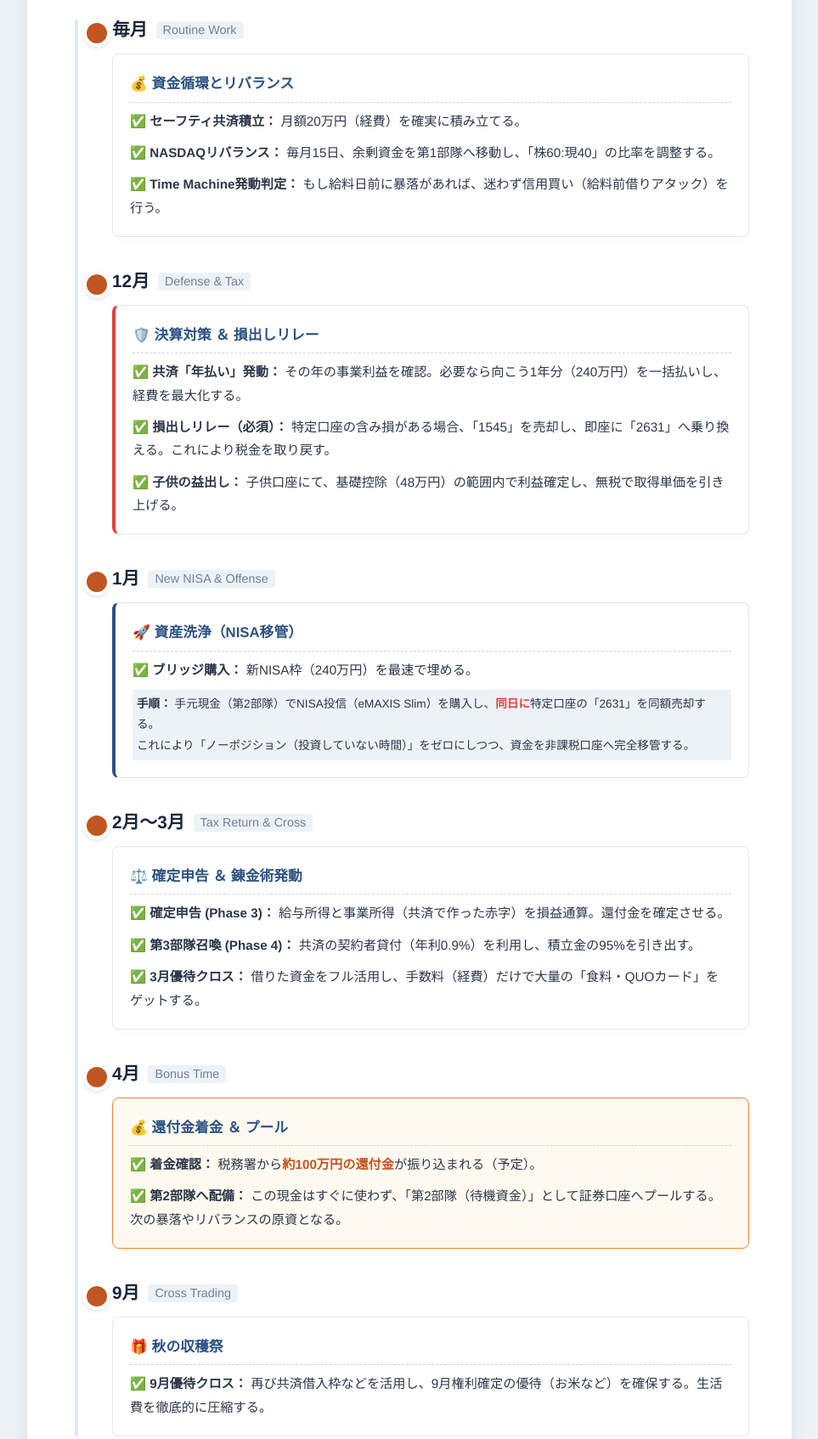
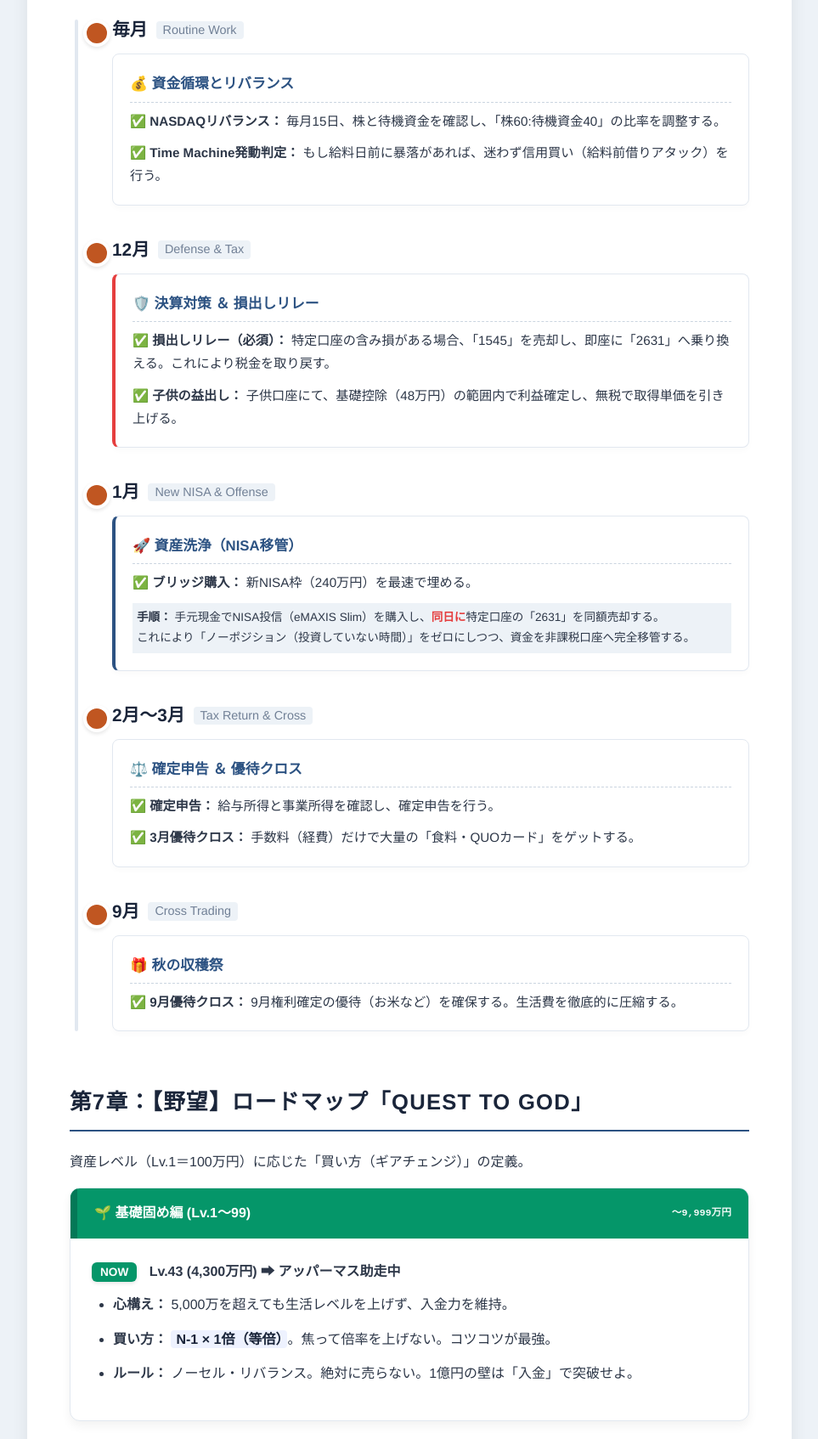
Before and after one commit to Nyanko-investor/nyanko-portal, a plain HTML site: page roadmap.html in a window 1280 px wide. Shown: the part 600-2294 px from the top of the page at 85% size, without its empty margins (158-1121 px from the left). Drawn offline with Linux system fonts and the light colour scheme.

```diff
--- a/roadmap.html
+++ b/roadmap.html
@@ -297,10 +297,7 @@
                     <div class="action-box">
                         <span class="action-title">💰 資金循環とリバランス</span>
                         <div class="action-detail">
-                            ✅ <strong>セーフティ共済積立：</strong> 月額20万円（経費）を確実に積み立てる。
-                        </div>
-                        <div class="action-detail">
-                            ✅ <strong>NASDAQリバランス：</strong> 毎月15日、余剰資金を第1部隊へ移動し、「株60:現40」の比率を調整する。
+                            ✅ <strong>NASDAQリバランス：</strong> 毎月15日、株と待機資金を確認し、「株60:待機資金40」の比率を調整する。
                         </div>
                         <div class="action-detail">
                             ✅ <strong>Time Machine発動判定：</strong> もし給料日前に暴落があれば、迷わず信用買い（給料前借りアタック）を行う。
@@ -312,9 +309,6 @@
                     <div class="roadmap-month">12月 <span class="month-sub">Defense & Tax</span></div>
                     <div class="action-box" style="border-left: 4px solid var(--nyanko-red);">
                         <span class="action-title">🛡️ 決算対策 ＆ 損出しリレー</span>
-                        <div class="action-detail">
-                            ✅ <strong>共済「年払い」発動：</strong> その年の事業利益を確認。必要なら向こう1年分（240万円）を一括払いし、経費を最大化する。
-                        </div>
                         <div class="action-detail">
                             ✅ <strong>損出しリレー（必須）：</strong> 特定口座の含み損がある場合、「1545」を売却し、即座に「2631」へ乗り換える。これにより税金を取り戻す。
                         </div>
@@ -333,7 +327,7 @@
                         </div>
                         <div class="action-detail">
                             <span style="font-size:0.85rem; background:#edf2f7; padding:5px; display:block; margin-top:5px;">
-                                <strong>手順：</strong> 手元現金（第2部隊）でNISA投信（eMAXIS Slim）を購入し、<span class="highlight-red">同日に</span>特定口座の「2631」を同額売却する。<br>
+                                <strong>手順：</strong> 手元現金でNISA投信（eMAXIS Slim）を購入し、<span class="highlight-red">同日に</span>特定口座の「2631」を同額売却する。<br>
                                 これにより「ノーポジション（投資していない時間）」をゼロにしつつ、資金を非課税口座へ完全移管する。
                             </span>
                         </div>
@@ -343,28 +337,12 @@
                 <div class="roadmap-item">
                     <div class="roadmap-month">2月〜3月 <span class="month-sub">Tax Return & Cross</span></div>
                     <div class="action-box">
-                        <span class="action-title">⚖️ 確定申告 ＆ 錬金術発動</span>
+                        <span class="action-title">⚖️ 確定申告 ＆ 優待クロス</span>
                         <div class="action-detail">
-                            ✅ <strong>確定申告 (Phase 3)：</strong> 給与所得と事業所得（共済で作った赤字）を損益通算。還付金を確定させる。
+                            ✅ <strong>確定申告：</strong> 給与所得と事業所得を確認し、確定申告を行う。
                         </div>
                         <div class="action-detail">
-                            ✅ <strong>第3部隊召喚 (Phase 4)：</strong> 共済の契約者貸付（年利0.9%）を利用し、積立金の95%を引き出す。
-                        </div>
-                        <div class="action-detail">
-                            ✅ <strong>3月優待クロス：</strong> 借りた資金をフル活用し、手数料（経費）だけで大量の「食料・QUOカード」をゲットする。
-                        </div>
-                    </div>
-                </div>
-
-                <div class="roadmap-item">
-                    <div class="roadmap-month">4月 <span class="month-sub">Bonus Time</span></div>
-                    <div class="action-box" style="background:#fffaf0; border-color:#ed8936;">
-                        <span class="action-title">💰 還付金着金 ＆ プール</span>
-                        <div class="action-detail">
-                            ✅ <strong>着金確認：</strong> 税務署から<span class="highlight-gold">約100万円の還付金</span>が振り込まれる（予定）。
-                        </div>
-                        <div class="action-detail">
-                            ✅ <strong>第2部隊へ配備：</strong> この現金はすぐに使わず、「第2部隊（待機資金）」として証券口座へプールする。次の暴落やリバランスの原資となる。
+                            ✅ <strong>3月優待クロス：</strong> 手数料（経費）だけで大量の「食料・QUOカード」をゲットする。
                         </div>
                     </div>
                 </div>
@@ -374,7 +352,7 @@
                     <div class="action-box">
                         <span class="action-title">🎁 秋の収穫祭</span>
                         <div class="action-detail">
-                            ✅ <strong>9月優待クロス：</strong> 再び共済借入枠などを活用し、9月権利確定の優待（お米など）を確保する。生活費を徹底的に圧縮する。
+                            ✅ <strong>9月優待クロス：</strong> 9月権利確定の優待（お米など）を確保する。生活費を徹底的に圧縮する。
                         </div>
                     </div>
                 </div>
@@ -459,14 +437,13 @@
 
                 <div class="strategy-summary">
                     <div class="strategy-row">✅ <strong>スピード勝負</strong>なら ➡ 信用取引（Time Machine）</div>
-                    <div class="strategy-row">✅ <strong>長期・計画戦</strong>なら ➡ 共済借入（第3部隊）</div>
                     <div class="strategy-row">✅ <strong>税金対策</strong>なら ➡ 損出し＆事業経費のフル活用</div>
                     <div class="strategy-row">✅ <strong>出口戦略</strong>なら ➡ ブリッジ購入でNISAへ移管</div>
                 </div>
 
                 <p style="font-size:1.1rem; line-height:1.8;">
-                    「税務署を財布にし、共済を銀行にし、市場の暴落を飯の種にする」。<br>
-                    この完全なる循環システムの先に待つのは…
+                    「市場の暴落を飯の種にする」。<br>
+                    この運用方針の先に待つのは…
                 </p>
 
                 <div class="big-goal">
```
